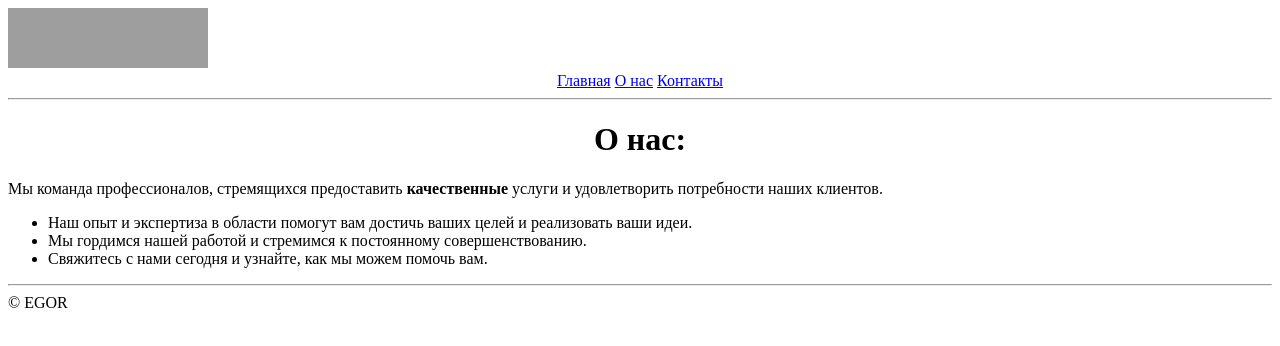
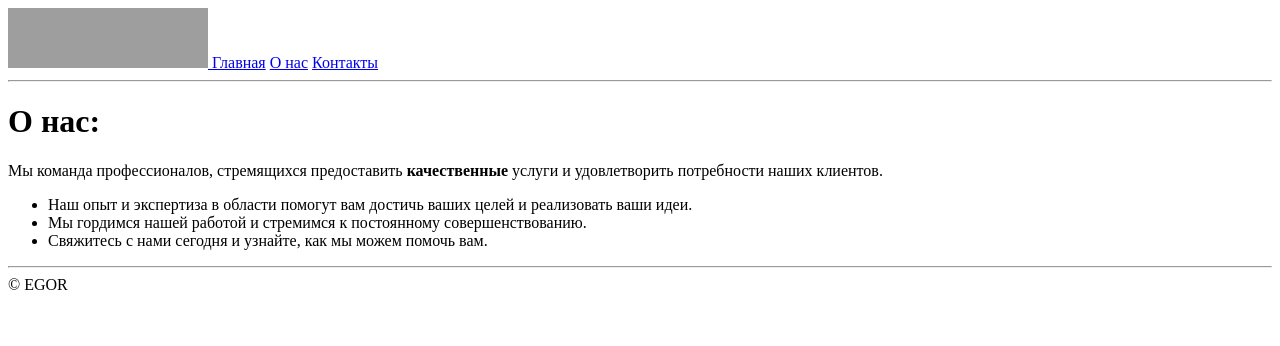
Before and after one commit to malaronz/site44, a plain HTML site: page about.html in a window 1280 px wide. Drawn offline with Linux system fonts and the light colour scheme; grey boxes are pictures that could not be loaded.

Commit message:
Update abyout.html

```diff
--- a/about.html
+++ b/about.html
@@ -5,28 +5,17 @@
     <title>О нас</title>
 </head>
 <body>
-    <div class="headerset">
-        <header class="header">
+        <header>
             <a href="index.html">
-                <img src="https://poznavasha.ru/wp-content/uploads/2019/12/200.png" width="200" height="60" class="logo">
+                <img src="https://poznavasha.ru/wp-content/uploads/2019/12/200.png" alt="logo" width="200" height="60" class="logo">
             </a>
-            <style>
-                .centered {
-                    text-align: center;
-                }
-            </style>
-
-            <div class="centered">
-                <a href="index.html">Главная</a>
-                <a href="#">О нас</a>
-                <a href="contacts.html">Контакты</a>
-
-            </div>
-    </div>
+            <a href="index.html">Главная</a>
+            <a href="#">О нас</a>
+            <a href="contacts.html">Контакты</a>
         </header>
         <hr>
     <main>
-        <h1 align="middle">О нас:</h1>
+        <h1>О нас:</h1>
         <p>Мы команда профессионалов, стремящихся предоставить <strong>качественные</strong> услуги и удовлетворить потребности наших клиентов.</p>
         <ul>
         <li>Наш опыт и экспертиза в области помогут вам достичь ваших целей и реализовать ваши идеи.</li>
```
